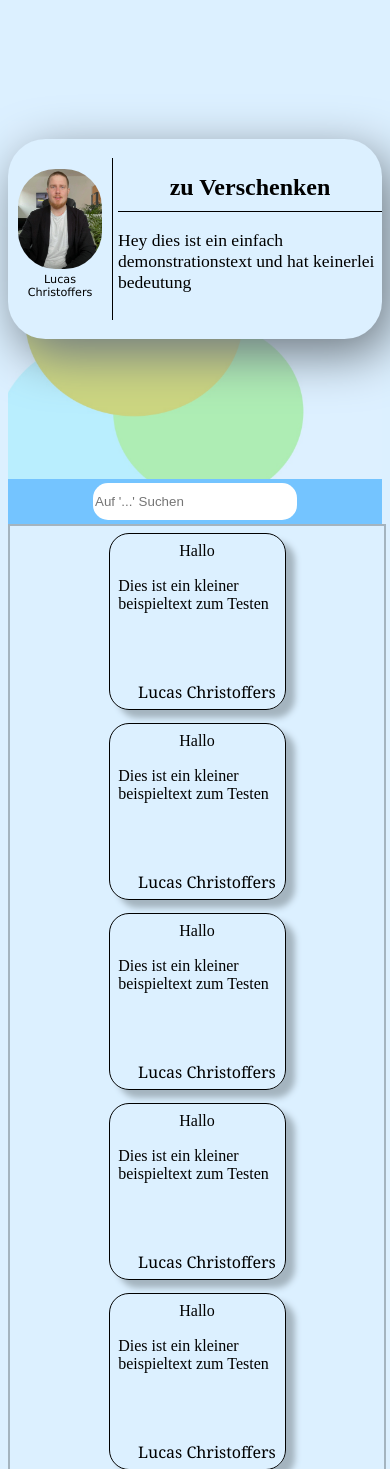
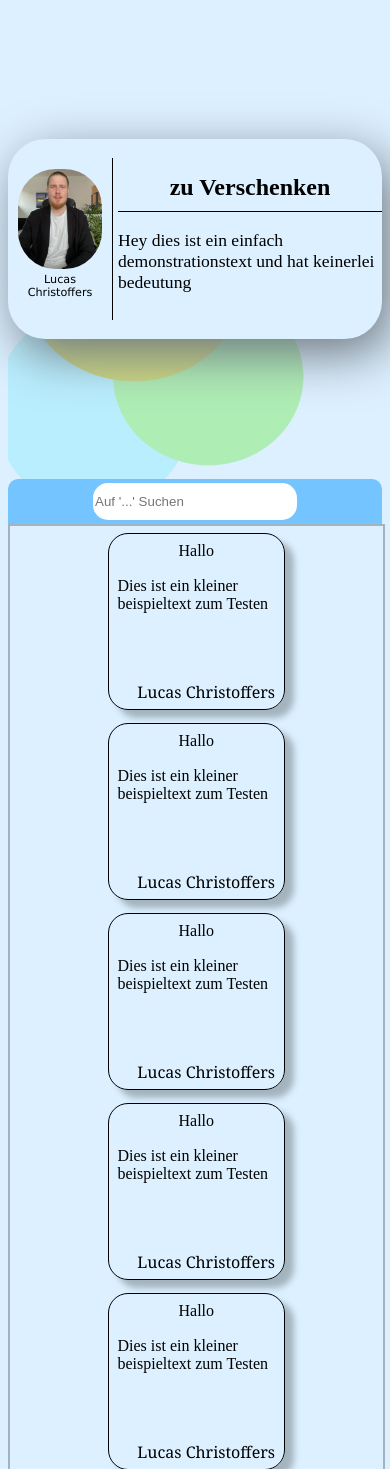
Before and after one commit to Niviera/Website, a PHP site: page / in a window 390 px wide. Shown: the part 124-1593 px from the top of the page. Run offline with PHP 8.4, Linux system fonts and the light colour scheme.

Commit message:
update: style gefixed

```diff
--- a/CSS/style.css
+++ b/CSS/style.css
@@ -111,6 +111,8 @@ nav a:hover{
     align-content: center;
     align-items: center;
     display: flex;
+    border-top-right-radius: 10px;
+    border-top-left-radius: 10px;
 
 }
 
@@ -129,7 +131,7 @@ nav a:hover{
 /* Design Box Angebotsübersicht */
 .Container_kleine_Angebote{
     /* Größe */
-    width: 100%;
+    width: 99.6%;
     height: auto;
     border: 2px solid #A4B4BF;
     /* Ausgabe */
@@ -253,7 +255,8 @@ nav a:hover{
     .BereichNeuesteNachricht {
         height: 30em;
         background-repeat: no-repeat;
-        background-position: 10% -70%;
+        background-position: 10% -50%;
+        background-origin: content-box;
         background-size: 175%;
     }
 
```
